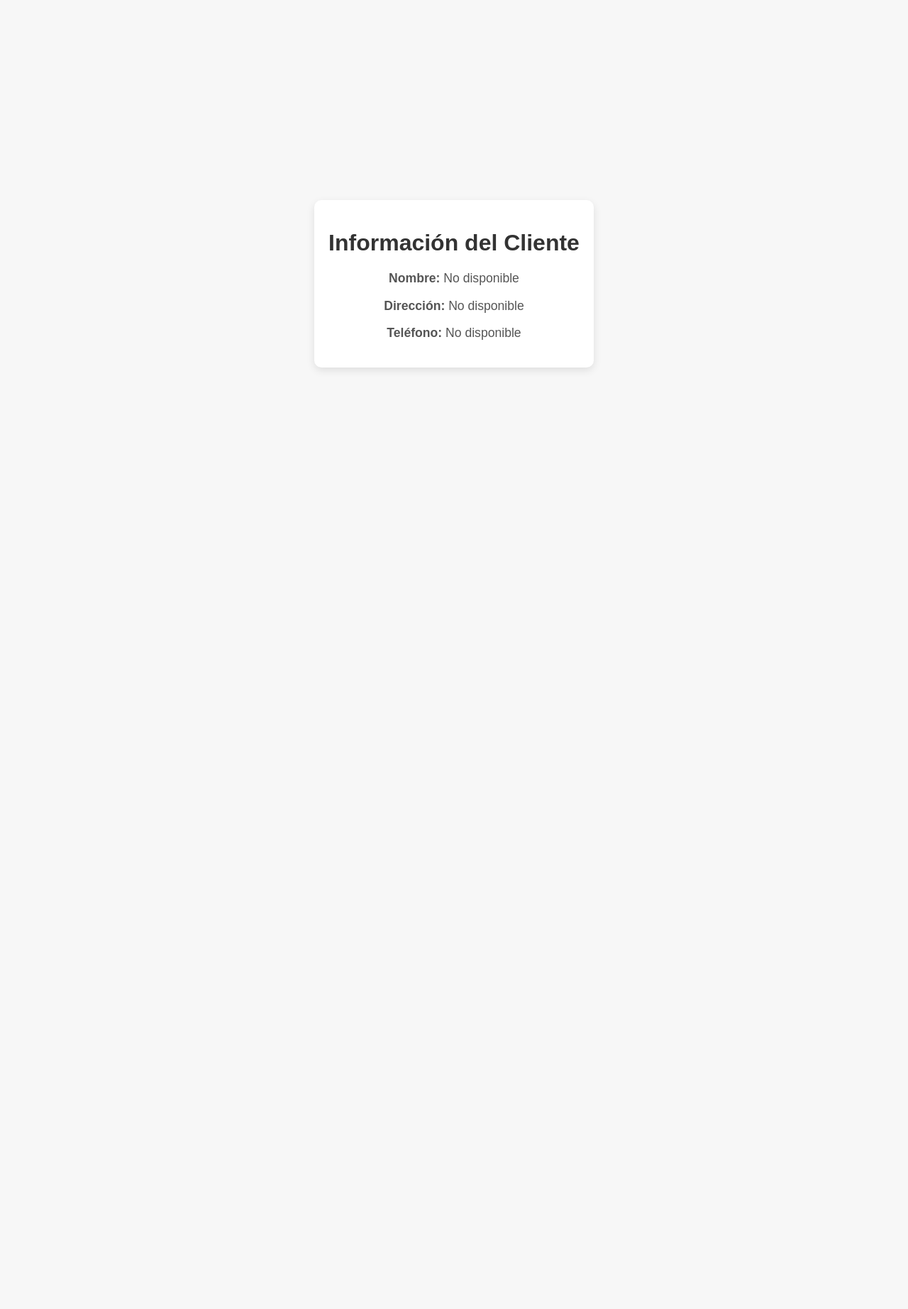
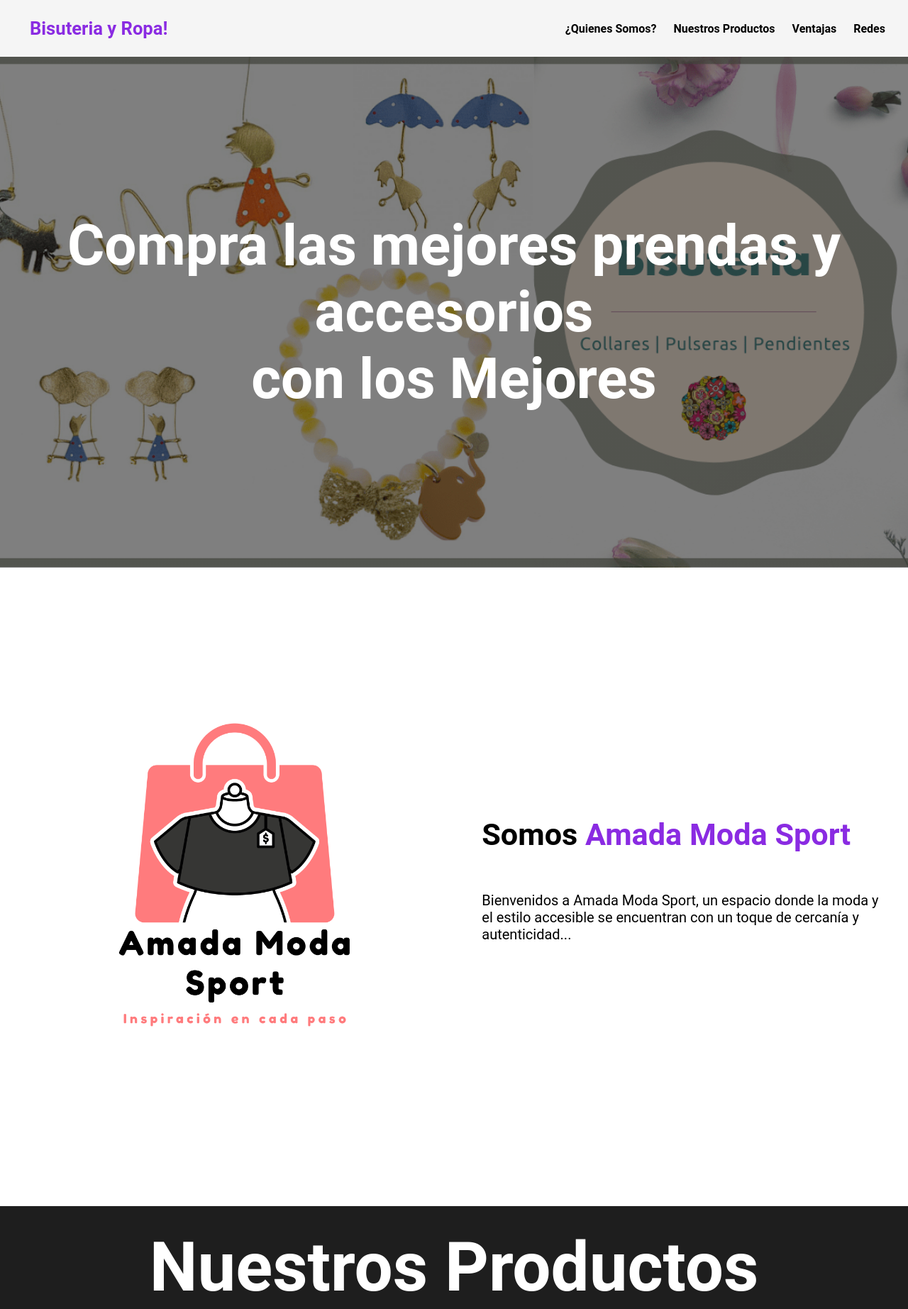
Before and after one commit to JordyAlejandr0/amadamodasport, a plain HTML site: page index.html in a window 1280 px wide. Shown: the top 1845 px of the page at 71% size. Before the commit the page ends 800 px from the top, so only its background shows below. Drawn offline with Linux system fonts and the light colour scheme.

Commit message:
Add files via upload

```diff
--- a/index.html
+++ b/index.html
@@ -1,54 +1,86 @@
 <!DOCTYPE html>
-<html lang="es">
+<html lang="en">
 <head>
     <meta charset="UTF-8">
     <meta name="viewport" content="width=device-width, initial-scale=1.0">
-    <title>Información del Cliente</title>
-    <style>
-        body {
-            font-family: Arial, sans-serif;
-            display: flex;
-            align-items: center;
-            justify-content: center;
-            height: 100vh;
-            margin: 0;
-            background-color: #f7f7f7;
-        }
-        .info-container {
-            background: #ffffff;
-            padding: 20px;
-            border-radius: 10px;
-            box-shadow: 0px 4px 12px rgba(0, 0, 0, 0.1);
-            text-align: center;
-        }
-        h1 {
-            color: #333;
-        }
-        p {
-            color: #555;
-            font-size: 1.1em;
-        }
-    </style>
+    <meta name="description" content="Amada Moda Sport, tu tienda de moda accesible para ropa y bisutería">
+    <meta name="keywords" content="moda, bisutería, ropa casual, Amada Moda Sport">
+    <title>Bisuteria y ropa!</title>
+    <link rel="stylesheet" href="index.css">
 </head>
 <body>
-    <div class="info-container">
-        <h1>Información del Cliente</h1>
-        <p><strong>Nombre:</strong> <span id="nombre"></span></p>
-        <p><strong>Dirección:</strong> <span id="direccion"></span></p>
-        <p><strong>Teléfono:</strong> <span id="telefono"></span></p>
-    </div>
+    <header>
+        <div class="container">
+            <p class="logo"><a href="#">Bisuteria y Ropa!</a></p>
+            <nav>
+                <a href="#somos-proya">¿Quienes Somos?</a>
+                <a href="#nuestros-programas">Nuestros Productos</a>
+                <a href="#Conocenos">Ventajas</a>
+                <a href="#final">Redes</a>
+            </nav>
+        </div>
+    </header>
 
-    <script>
-        // Función para obtener parámetros de la URL
-        function getQueryParam(param) {
-            const urlParams = new URLSearchParams(window.location.search);
-            return urlParams.get(param);
-        }
+    <main>
+        <!-- Hero Section -->
+        <section id="hero">
+            <h1>Compra las mejores prendas y accesorios <br>con los Mejores</h1>
+        </section>
 
-        // Asignar los valores de los parámetros a los elementos de la página
-        document.getElementById('nombre').textContent = getQueryParam('nombre') || 'No disponible';
-        document.getElementById('direccion').textContent = getQueryParam('direccion') || 'No disponible';
-        document.getElementById('telefono').textContent = getQueryParam('telefono') || 'No disponible';
-    </script>
+        <!-- Sección ¿Quiénes Somos? -->
+        <section id="somos-proya">
+            <div class="container">
+                <div class="img-container" role="img" aria-label="Logo de Amada Moda Sport"></div>
+                <div class="texto">
+                    <h2>Somos <span class="color-acento">Amada Moda Sport</span></h2>
+                    <p>Bienvenidos a Amada Moda Sport, un espacio donde la moda y el estilo accesible se encuentran con un toque de cercanía y autenticidad...</p>
+                </div>
+            </div>
+        </section>
+
+        <!-- NUEVA Sección Nuestros Productos -->
+        <section id="nuestros-programas">
+            <div class="container">
+                <h2>Nuestros Productos</h2>
+                <div class="programas">
+                    <div class="carta">
+                        <a href="https://w.app/JmTkOS"><h3>Bisutería</h3></a>
+                    </div>
+                    <div class="carta">
+                        <a href="https://w.app/JmTkOS"><h3>Ropa para hombre</h3></a>
+                    </div>
+                    <div class="carta">
+                        <a href="https://w.app/JmTkOS"><h3>Ropa para mujer</h3></a>
+                    </div>
+                </div>
+            </div>
+        </section>
+
+        <!-- Sección Conocenos -->
+        <section id="Conocenos">
+            <div class="container">
+                <ul>
+                    <li>⚫ Envíos rápidos a todo cali</li>
+                    <li>⚫ Flexibilidad de horarios</li>
+                    <li>⚫ Soporte personalizado para cada cliente</li>
+                    <li>⚫ Soporte personalizado para cada cliente</li>
+                </ul>
+            </div>
+        </section>
+
+        <!-- Sección Final -->
+        <section id="final">
+            <h2>Conocenos!!!</h2>
+            <a href="https://www.instagram.com/amadamodasport?igsh=NGxtbWx3amZhYjky" target="_blank">
+                <button>CLICK AQUI!!</button>
+            </a>
+        </section>
+    </main>
+
+    <footer>
+        <div class="container">
+            <p>&copy; Amada Moda Sport 2024</p>
+        </div>
+    </footer>
 </body>
 </html>
```
